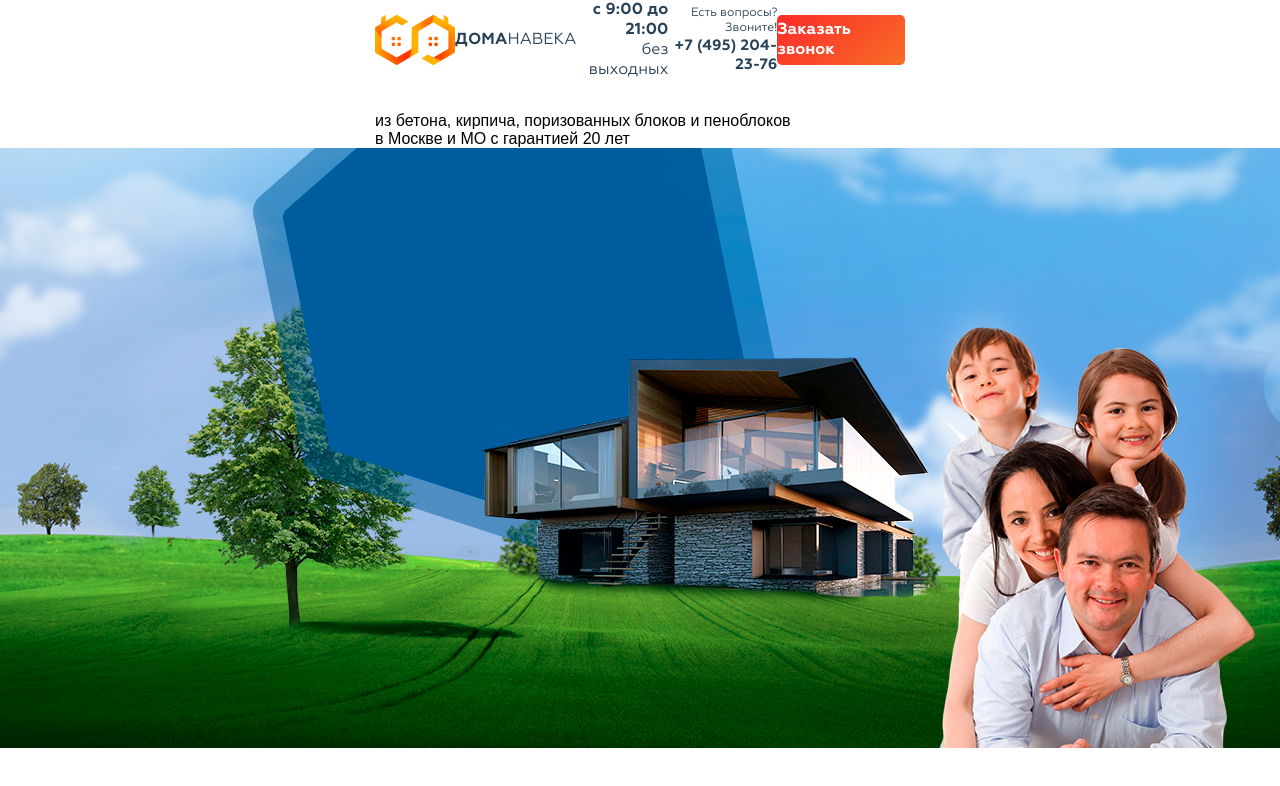
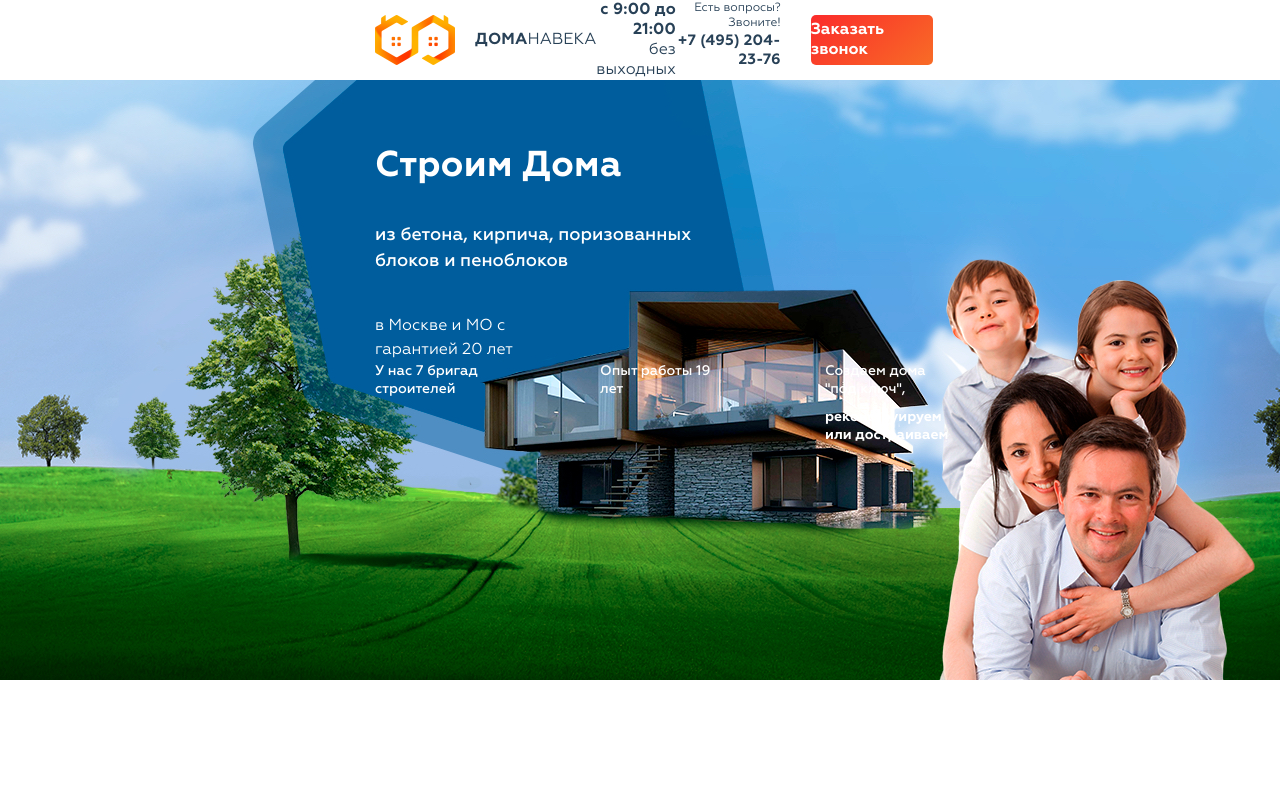
Before and after one commit to shuckin2017/project_home, a plain HTML site: page index.html in a window 1280 px wide. Shown: the top 786 px of the page. Drawn offline with Linux system fonts and the light colour scheme.

Commit message:
Верстка header

```diff
--- a/index.html
+++ b/index.html
@@ -10,23 +10,43 @@
     <div class="wrapper">
         <header class="main_header ">
             <nav class="main_nav padding-site">
+                <div class="main_nav-company">
                     <img src="/img/logo.png" alt="" class="main_nav-logo">
                 <div class="main_nav-name"><span>Дома</span>навека</div>
+                </div>
                 <div class="main_nav-time-mode">
                     <span>с 9:00 до 21:00</span>без выходных
                 </div>
+                <div class="main_nav-right-block">
                     <div class="main_nav-phone">
                         Есть вопросы? Звоните! <span>+7 (495) 204-23-76</span>
                     </div>
                     <div class="main_nav-btn">Заказать звонок</div>
+                </div>
             </nav>
             <div class="main_cont">
+                <img src="img/main-banner.jpg" alt="" class="main_header-banner">
                 <div class="main_header-content padding-site">
+                    <div class="main_header-right-block">
+                        <div class="main_header-right-block-top">
                             <div class="main_header-title">Строим Дома</div>
                             <div class="main_header-discription">из бетона, кирпича, поризованных блоков и пеноблоков</div>
                             <div class="main_header-sub-title">в Москве и МО с гарантией 20 лет</div>
                         </div>
-                <img src="img/main-banner.jpg" alt="" class="main_header-banner">
+                        <div class="main_header-right-block-bottom">
+                            <div class="main_header-right-block-bottom-list">У нас 7 бригад строителей</div>
+                            <div class="main_header-right-block-bottom-list">Опыт работы 19 лет</div>
+                            <div class="main_header-right-block-bottom-list">Создаем дома "под ключ",
+                                <span>реконструируем или достраиваем</span>
+                            </div>
+                        </div>
+
+                    </div>
+                    <div class="main_header-left-block">
+
+                    </div>
+                </div>
+
             </div>
         </header>
     </div>
--- a/sass/blocks/_header.sass
+++ b/sass/blocks/_header.sass
@@ -8,8 +8,14 @@
     justify-content: space-between
     min-height: 80px
 
+.main_nav-company
+    display: flex
+    align-items: center
+    justify-content: space-between
+
 .main_nav-logo
     display: block
+    padding: 0 20px 0 0
 
 .main_nav-name
     color: $color-primary
@@ -37,11 +43,18 @@
         font-weight: 700
         letter-spacing: 0.16px
 
+.main_nav-right-block
+    display: flex
+    align-items: center
+    justify-content: space-between
+
 .main_nav-phone
     color: $color-primary
     text-align: right
     font-size: 12px
     font-family: $font-family
+    padding: 0 30px 10px 0
+
     span
         display: block
         font-size: 15px
@@ -62,20 +75,56 @@
     justify-content: center
 
 .main_cont
-    position: absolute
-
+    position: relative
+.main_header-content
+    display: flex
+    justify-content: space-between
 .main_header
+    color: $color-white
     &-title
-        font-family: $font-family
-        color: $color-white
+        font-family: $font-bold
         font-size: 36px
         font-weight: 700
         line-height: 32px
         letter-spacing: 0.36px
-
+        padding: 0 0 40px 0
+    &-content
+        position: absolute
+        top: 70px
+    &-discription
+        width: 317px
+        font-family: $font-medium
+        font-size: 18px
+        line-height: 26px
+        padding: 0 0 40px 0
+    &-sub-title
+        width: 150px
+        font-family: $font-family
+        line-height: 24px
+        font-size: 16px
     &-banner
         display: block
-        position: relative
-        top: 0px
-        right: 0px
         z-index: -1
+.main_header-right-block
+    display: flex
+
+    flex-direction: column
+    min-height: 500px
+    &-bottom
+        display: flex
+        align-self: flex-end
+        &-list
+            font-size: 14px
+            width: 125px
+            text-align: left
+            font-weight: 500
+            font-family: $font-medium
+            padding: 0 100px 0 0
+            span
+                font-family: $font-bold
+                padding: 10px 0 0 0
+                display: block
+            &:nth-child(3)
+                padding: 0
+.main_header
+    &-left-block
```
Also changed, not shown: css/style.css, img/romb_area.png (added), 1 other file. Lines whose indentation alone changed are shown as unchanged.
